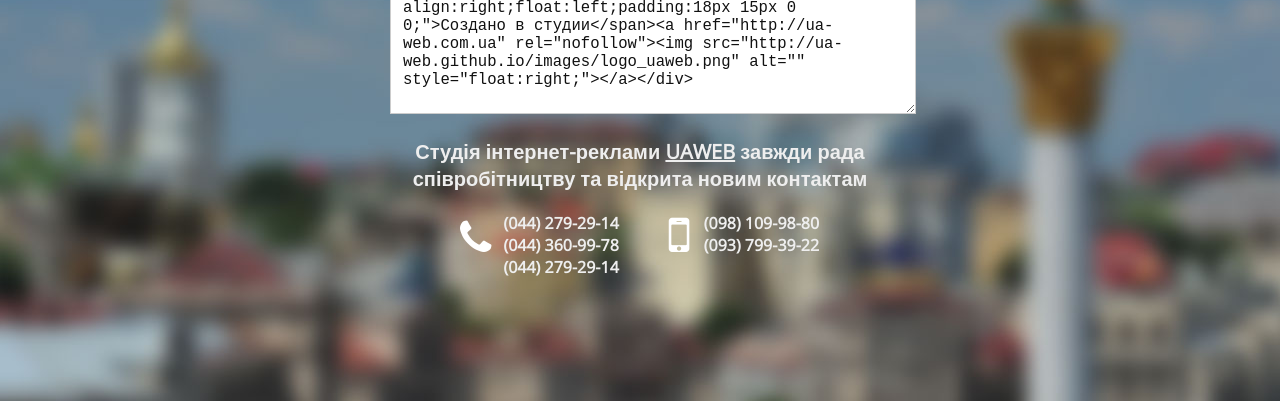
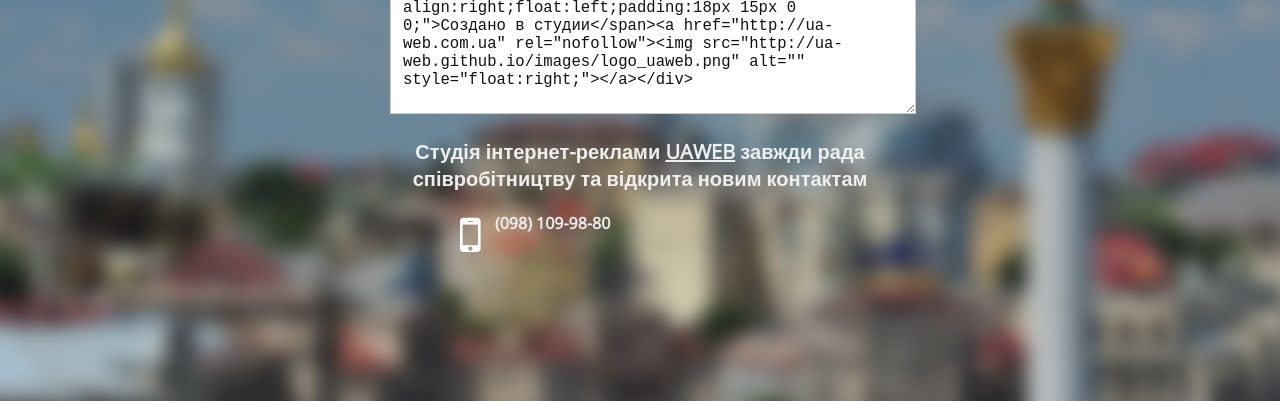
Before and after one commit to ua-web/ua-web.github.io, a plain HTML site: page index.html in a window 1280 px wide. Shown: the part 399-800 px from the top of the page. Drawn offline with nearby package versions, Linux system fonts and the light colour scheme.

Commit message:
update info

```diff
--- a/index.html
+++ b/index.html
@@ -2,13 +2,8 @@
 <html>
 <head>
 <title>Розмісти логотип UA-WEB на своєму сайті!</title>
-<!--<script type="text/javascript" src="https://apis.google.com/js/plusone.js"></script>-->
 <link rel="stylesheet" href="/font-awesome-4.0.3/css/font-awesome.min.css">
 <link href="/css/style.css" type="text/css" rel="stylesheet">
-<!--<script type="text/javascript" src="//vk.com/js/api/openapi.js?111"></script>
-<script type="text/javascript">
-  /*VK.init({apiId: 4309910, onlyWidgets: true});*/
-</script>-->
 </head>
 <body>
     <div id="fb-root"></div>
@@ -26,26 +21,11 @@
         <textarea id="code" name="code">&lt;div&gt;&lt;span style="width:75px;text-align:right;float:left;padding:18px 15px 0 0;"&gt;Создано в студии&lt;/span&gt;&lt;a href="http://ua-web.com.ua" rel="nofollow"&gt;&lt;img src="http://ua-web.github.io/images/logo_uaweb.png" alt="" style="float:right;"&gt;&lt;/a&gt;&lt;/div&gt;</textarea>
         <p>Студія інтернет-реклами <a href="http://ua-web.com.ua" rel="nofollow">UAWEB</a> завжди рада співробітництву та відкрита новим контактам</p>
         <div style="float: left;clear: both;margin-left: 70px;">
-            <i class="fa fa-phone fa-2x pull-left" style="margin-top: 6px;"></i>
-            <ul class="fa-ul">
-              <li>(044) 279-29-14</li>
-              <li>(044) 360-99-78</li>
-              <li>(044) 279-29-14</li>
-            </ul>
             <i class="fa fa-mobile fa-3x pull-left"></i>
             <ul class="fa-ul">
               <li>(098) 109-98-80</li>
-              <li>(093) 799-39-22</li>
             </ul>
         </div>
-        <!--<p>
-            <div class="fb-like" data-href="https://developers.facebook.com/docs/plugins/" data-layout="button_count" data-action="like" data-show-faces="false" data-share="false"></div>
-            <g:plusone></g:plusone>
-            <div id="vk_like"></div>
-            <script type="text/javascript">
-            VK.Widgets.Like("vk_like", {type: "full"});
-            </script>
-        </p>-->
     </div>
 </body>
 </html>
```
